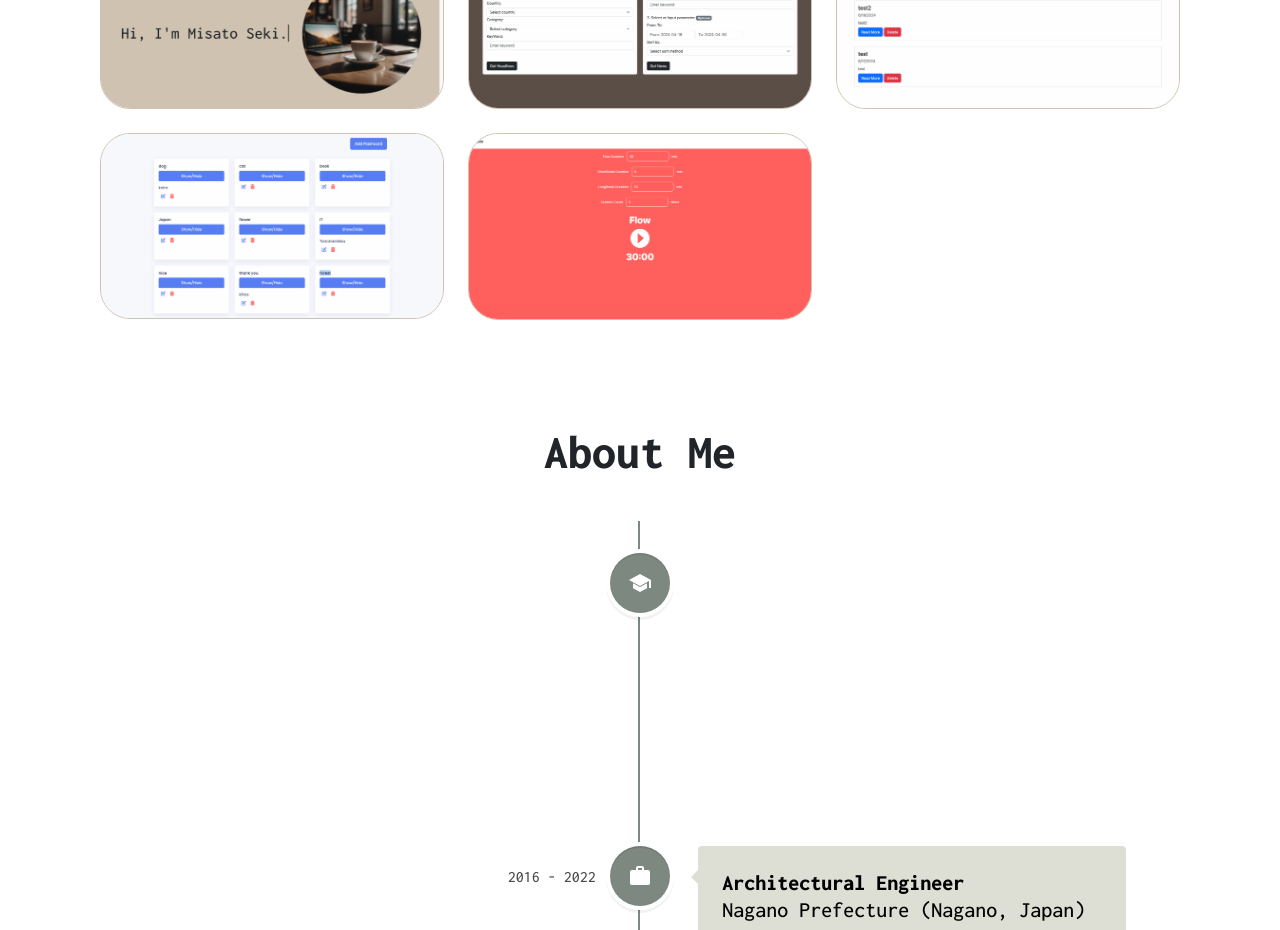
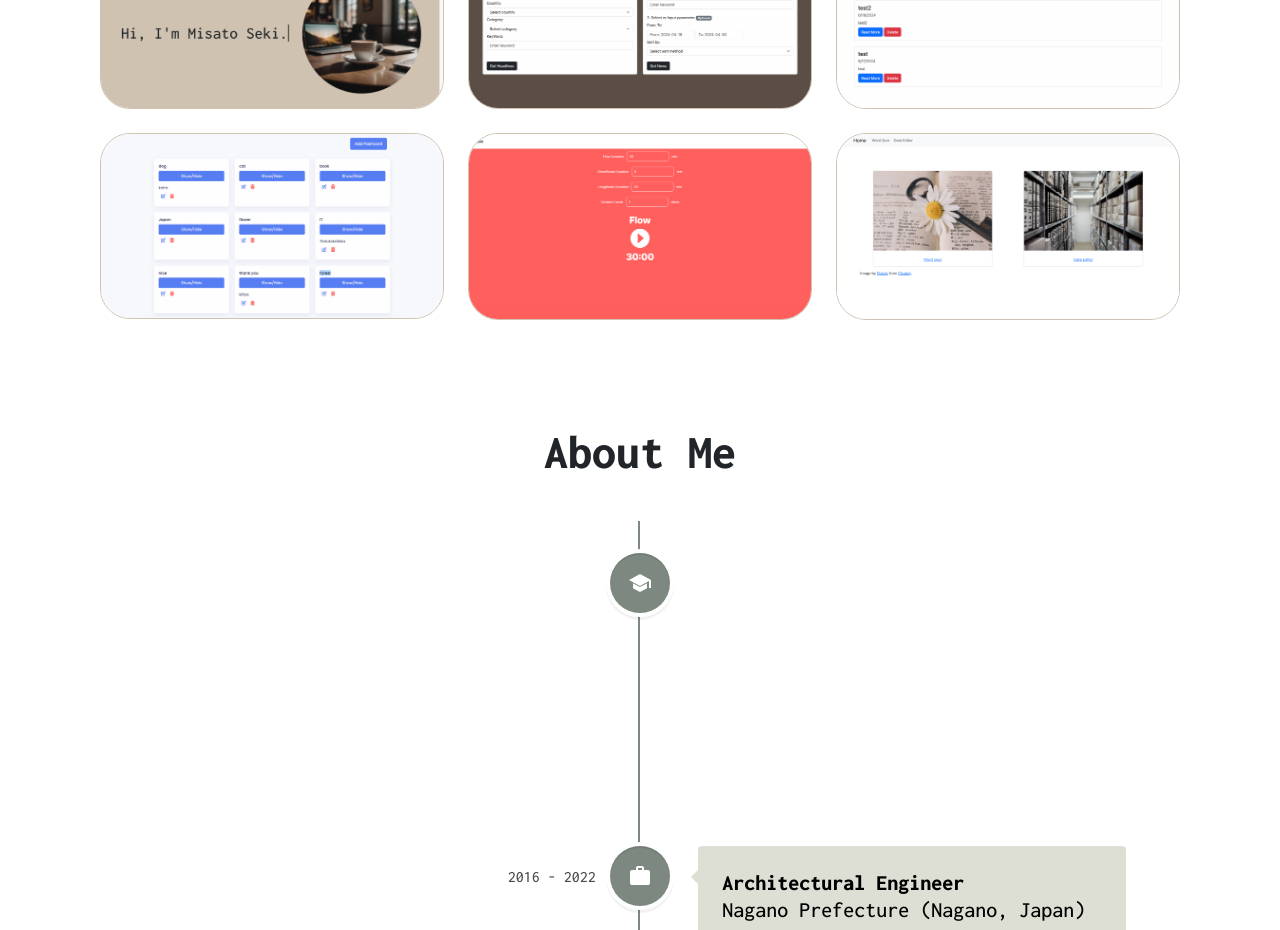
Before and after one commit to Misato-Seki/react-portfolio-website, a React (Create React App) app: page / in a window 1280 px wide. Shown: the part 1840-2770 px from the top of the page. Built offline with nearby package versions, Linux system fonts and the light colour scheme.

Commit message:
Add new project

```diff
--- a/src/components/ProjectElements.js
+++ b/src/components/ProjectElements.js
@@ -4,6 +4,7 @@ import projectImg2 from '../assets/img/project-news.png';
 import projectImg3 from '../assets/img/project-blog.png';
 import projectImg4 from '../assets/img/project-flashcard.png';
 import projectImg5 from '../assets/img/project-pomodoro.png';
+import projectImg6 from '../assets/img/project-wordquiz.png';
 
 export const projectElements = [
     {
@@ -46,4 +47,12 @@ export const projectElements = [
         demo: "https://youtu.be/IIVlnDvEcZ4",
         img: projectImg5,
     },
+    {
+        title: "Word Quiz App",
+        skills: "React/Node.js/PostgreSQL",
+        discription: "",
+        github: "https://github.com/Misato-Seki/word-quiz-app",
+        demo: "https://youtu.be/Serx-tq_-78",
+        img: projectImg6,
+    },
 ]
--- a/src/components/Projects.js
+++ b/src/components/Projects.js
@@ -18,8 +18,8 @@ function Projects() {
                                     <h2>{project.title}</h2>
                                     <h3>{project.skills}</h3>
                                     {/* <p>{discription}</p> */}
-                                    <a href={project.github}>Github</a>
-                                    <a href={project.demo}>Demo</a>
+                                    <a href={project.github} target="blank">Github</a>
+                                    <a href={project.demo} target="blank">Demo</a>
                                 </div>
                             </div>
                         </Col>
```
Also changed, not shown: src/assets/img/project-wordquiz.png (added).
